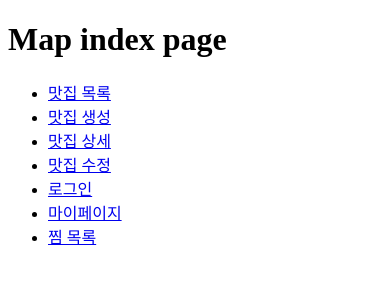
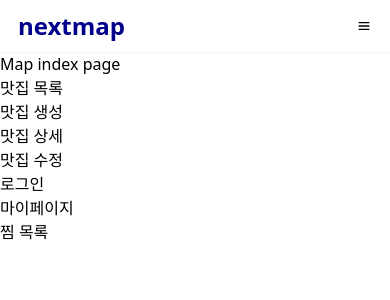
Before and after one commit to tmdeksdl/foodies, a Next.js app: page / in a window 390 px wide. Shown: the top 300 px of the page. Built offline with nearby package versions, Linux system fonts and the light colour scheme.

Commit message:
Feat: 네비게이션 & 레이아웃 제작

```diff
--- /dev/null
+++ b/src/component/Layout.tsx
@@ -0,0 +1,13 @@
+import Navbar from './Navbar';
+import { ReactNode } from 'react';
+
+interface LayoutProps {
+  children: ReactNode;
+}
+export default function Layout({ children }: LayoutProps) {
+  return (
+    <div className="layout">
+      <Navbar></Navbar> {children}
+    </div>
+  );
+}
--- /dev/null
+++ b/src/component/Navbar.tsx
@@ -0,0 +1,57 @@
+import Link from 'next/link';
+import { useState } from 'react';
+import { BiMenu } from 'react-icons/bi';
+import { AiOutlineClose } from 'react-icons/ai';
+
+export default function Navbar() {
+  const [isOpen, setIsOpen] = useState<boolean>(false);
+
+  return (
+    <>
+      <div className="navbar">
+        <div className="navbar_logo">nextmap</div>
+        <div className="navbar_list">
+          <Link href="/stores" className="navbar_list-item">
+            맛집 목록
+          </Link>
+          <Link href="/stores/new" className="navbar_list-item">
+            맛집 등록
+          </Link>
+          <Link href="/users/likes" className="navbar_list-item">
+            찜한 가게
+          </Link>
+          <Link href="/users/login" className="navbar_list-item">
+            로그인
+          </Link>
+        </div>
+        {/* {모바일 버튼} */}
+        <div
+          role="presentation"
+          className="navbar_button"
+          onClick={() => setIsOpen((val) => !val)}
+        >
+          {isOpen ? <AiOutlineClose /> : <BiMenu />}
+        </div>
+        {/* {mobile navbar} */}
+        {isOpen && (
+          <div className="navbar-mobile">
+            <div className="navbar_list-mobile">
+              <Link href="/stores" className="navbar_list-item-mobile">
+                맛집 목록
+              </Link>
+              <Link href="/stores/new" className="navbar_list-item-mobile">
+                맛집 등록
+              </Link>
+              <Link href="/users/likes" className="navbar_list-item-mobile">
+                찜한 가게
+              </Link>
+              <Link href="/users/login" className="navbar_list-item-mobile">
+                로그인
+              </Link>
+            </div>
+          </div>
+        )}
+      </div>
+    </>
+  );
+}
--- a/src/pages/_app.tsx
+++ b/src/pages/_app.tsx
@@ -1,4 +1,4 @@
-// import '@/styles/globals.css'
+import '@/styles/globals.css';
 import type { AppProps } from 'next/app';
 
 export default function App({ Component, pageProps }: AppProps) {
--- a/src/pages/index.tsx
+++ b/src/pages/index.tsx
@@ -1,8 +1,9 @@
+import Layout from '@/component/Layout';
 import Link from 'next/link';
 
 export default function Home() {
   return (
-    <div>
+    <Layout>
       <h1>Map index page</h1>
       <ul>
         <li>
@@ -27,6 +28,6 @@
           <Link href="/users/likes">찜 목록</Link>
         </li>
       </ul>
-    </div>
+    </Layout>
   );
 }
--- a/src/styles/globals.css
+++ b/src/styles/globals.css
@@ -2,26 +2,80 @@
 @tailwind components;
 @tailwind utilities;
 
-:root {
-  --foreground-rgb: 0, 0, 0;
-  --background-start-rgb: 214, 219, 220;
-  --background-end-rgb: 255, 255, 255;
+.navbar {
+  display: flex;
+  justify-content: space-between;
+  align-items: center;
+  position: fixed;
+  width: 100%;
+  top: 0;
+  height: 52px;
+  box-shadow: 0 1px 2px 0 rgb(0 0 0 / 0.05);
+  background: white;
 }
 
-@media (prefers-color-scheme: dark) {
-  :root {
-    --foreground-rgb: 255, 255, 255;
-    --background-start-rgb: 0, 0, 0;
-    --background-end-rgb: 0, 0, 0;
+.navbar_logo {
+  font-size: 24px;
+  color: darkblue;
+  cursor: pointer;
+  font-weight: 600;
+  padding: 0 18px;
+}
+
+.navbar_list {
+  padding: 0px 18px;
+  display: flex;
+  gap: 12px;
+  align-items: center;
+}
+
+.navbar_list-item {
+  cursor: pointer;
+}
+
+.navbar_list-item:hover {
+  color: darkgray;
+}
+
+.navbar_button {
+  display: none;
+}
+
+.layout {
+  padding-top: 52px;
+}
+
+@media only screen and (max-width: 600px) {
+  .navbar-mobile {
+    position: fixed;
+    width: 100%;
+    top: 52px;
+    background: darkblue;
+    color: white;
+    height: 100vh;
+  }
+  .navbar_list {
+    display: none;
+  }
+  .navbar_list-item-mobile {
+    cursor: pointer;
+  }
+
+  .navbar_list-item-mobile:hover {
+    color: darkgray;
+  }
+
+  .navbar_list-mobile {
+    display: flex;
+    flex-direction: column;
+    gap: 16px;
+    padding: 24px 18px;
+    align-items: start;
+  }
+
+  .navbar_button {
+    display: block;
+    padding: 0px 18px;
+    cursor: pointer;
   }
 }
-
-body {
-  color: rgb(var(--foreground-rgb));
-  background: linear-gradient(
-      to bottom,
-      transparent,
-      rgb(var(--background-end-rgb))
-    )
-    rgb(var(--background-start-rgb));
-}
```
Also changed, not shown: package.json (+5 -4 lines), 1 other file (tests, documents, lock files or other folders).
